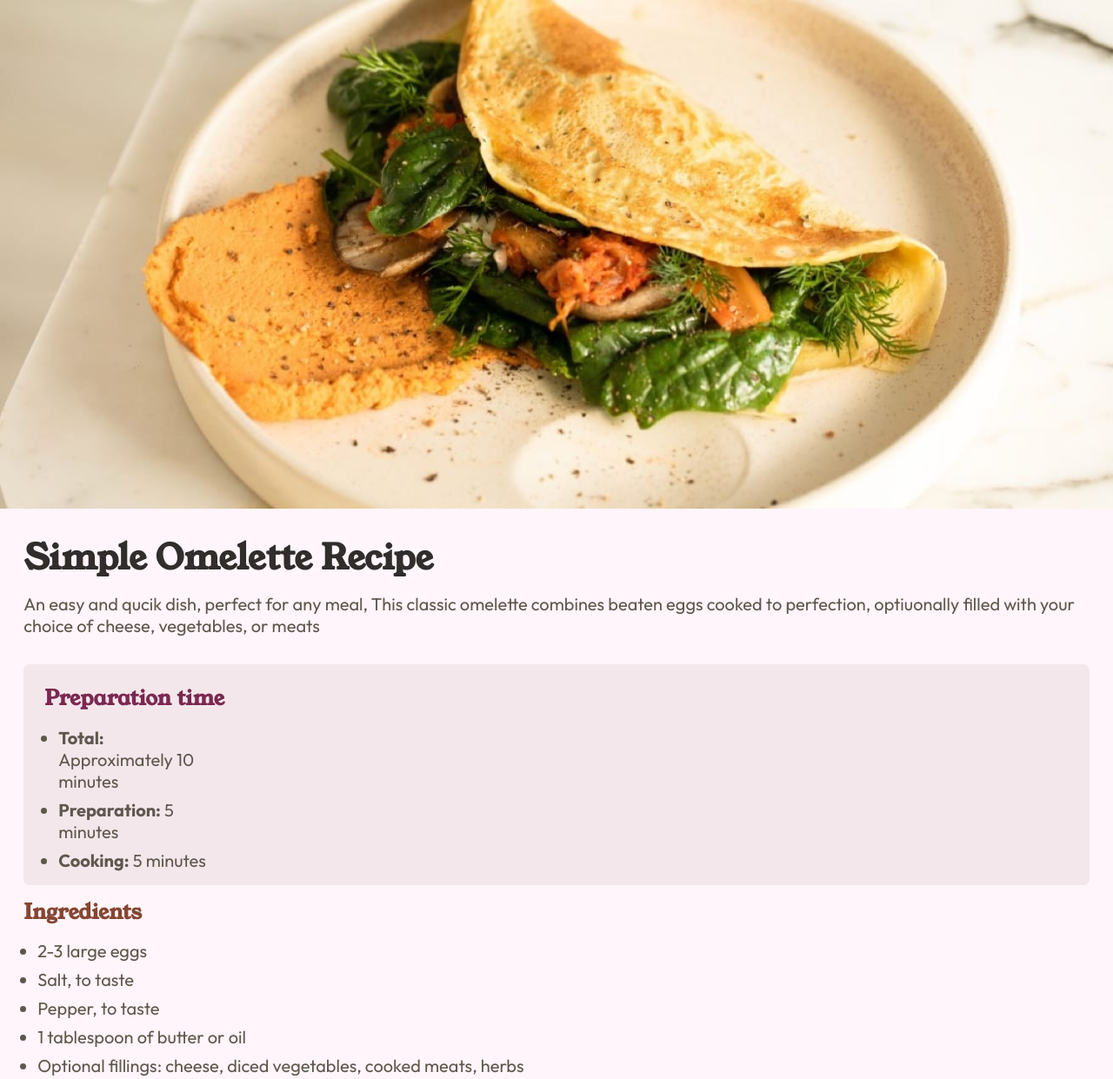
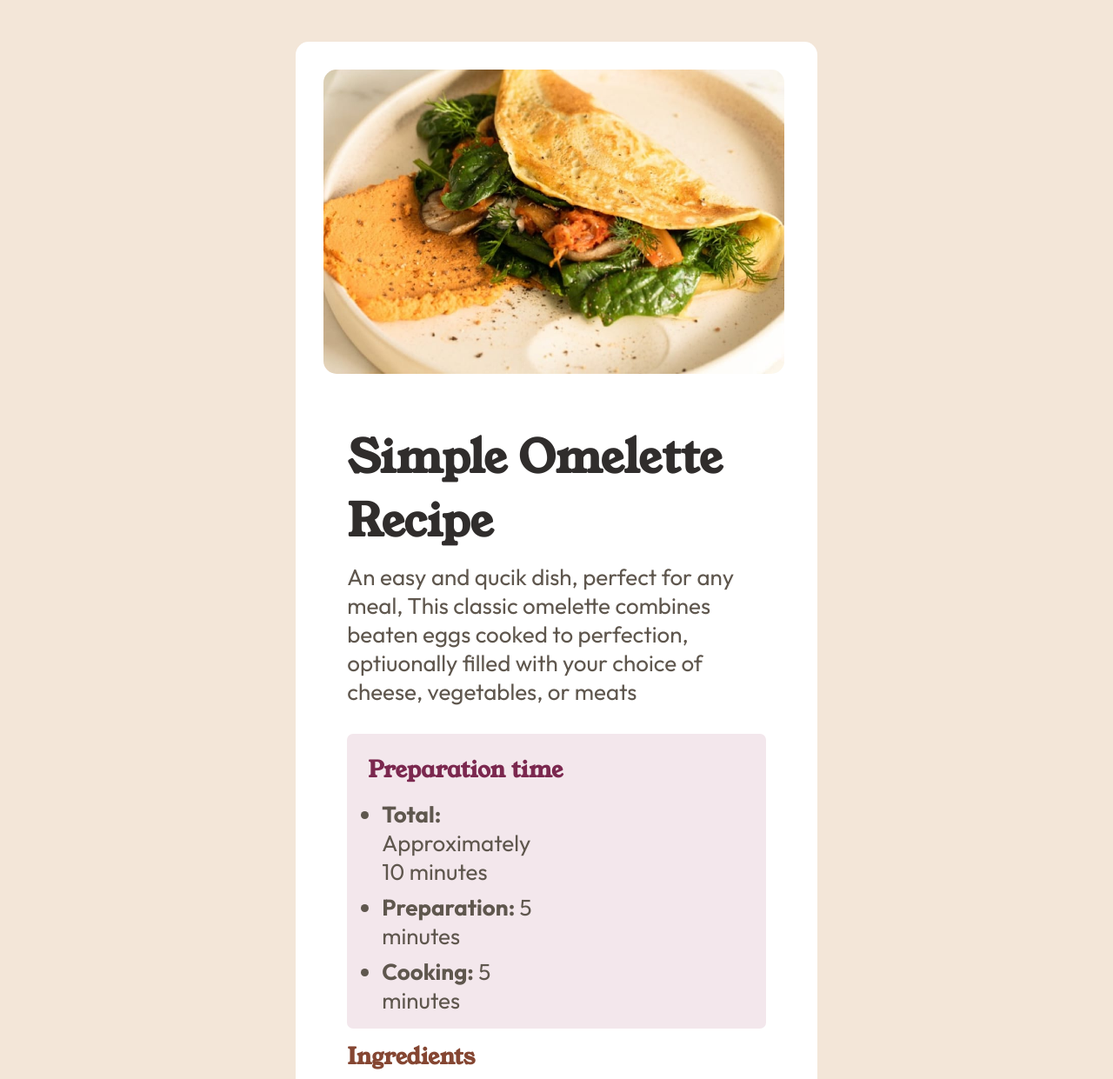
Before and after one commit to Deuzi/Recipe-page, a plain HTML site: page index.html in a window 1280 px wide. Shown: the top 1241 px of the page at 87% size. Drawn offline with Linux system fonts and the light colour scheme.

Commit message:
final-fix

```diff
--- a/style.css
+++ b/style.css
@@ -9,6 +9,7 @@
 :root{
  --white: hsl(0, 0%, 100%);
 --very-light-brown: hsl(30, 54%, 90%);
+--very-light-brown-2: hsl(30, 100%, 97%);
 --light-brown: hsl(30, 18%, 87%);
 --grey-brown: hsl(30, 10%, 34%);
 --dark-brown: hsl(24, 5%, 18%);
@@ -25,7 +26,7 @@ body {
 }
 
 .recipe-container {
-    background-color: var(--light-rose);
+    background-color: var(--white);
     color: var(--grey-brown);
 }
 
@@ -123,8 +124,8 @@ hr{
 }
 
 .table-item  .bold{
-   margin-left: 2rem;
-   color: var(--header-color);
+    margin-left: 2rem;
+    color: var(--header-color);
 }
 
 .table-item #carbs {
@@ -138,3 +139,44 @@ hr{
 .table-item #fat {
     margin-right: 2rem;
 }
+
+@media (min-width:500px){
+    .recipe-items{
+        margin: 1rem;
+        font-size: clamp(14px, 4vw, 26px);
+    }
+
+    h2 {
+        font-size: 26px;
+    }
+
+    .table-item #fat {
+        margin-right: 3.2rem;
+    }
+}
+@media  (min-width:768px) {
+    body{
+        background-color: var(--very-light-brown);
+    }
+
+    .recipe-container #hero-img{
+        width: 530px;
+        height: 350px;
+        border-radius: 15px ;
+        margin: 1rem;
+    }
+
+    main{
+        display: flex;
+        justify-content: center;
+        align-items: center;
+        min-width: 100vw;
+    }
+
+    .recipe-container{
+        width: 600px;
+        margin: 3rem 0;
+        border-radius:15px;
+        padding: 1rem;
+    }
+}
```
